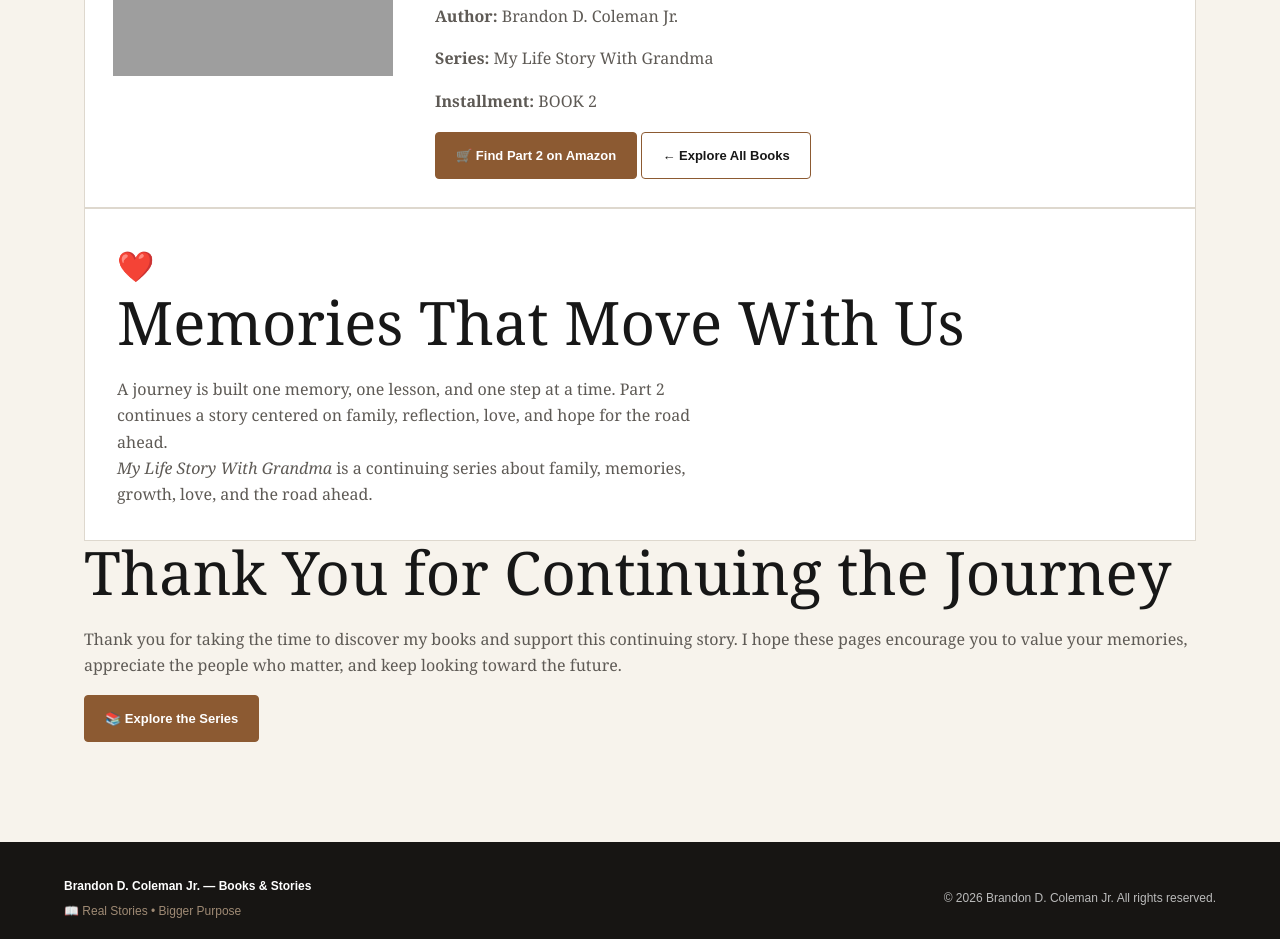
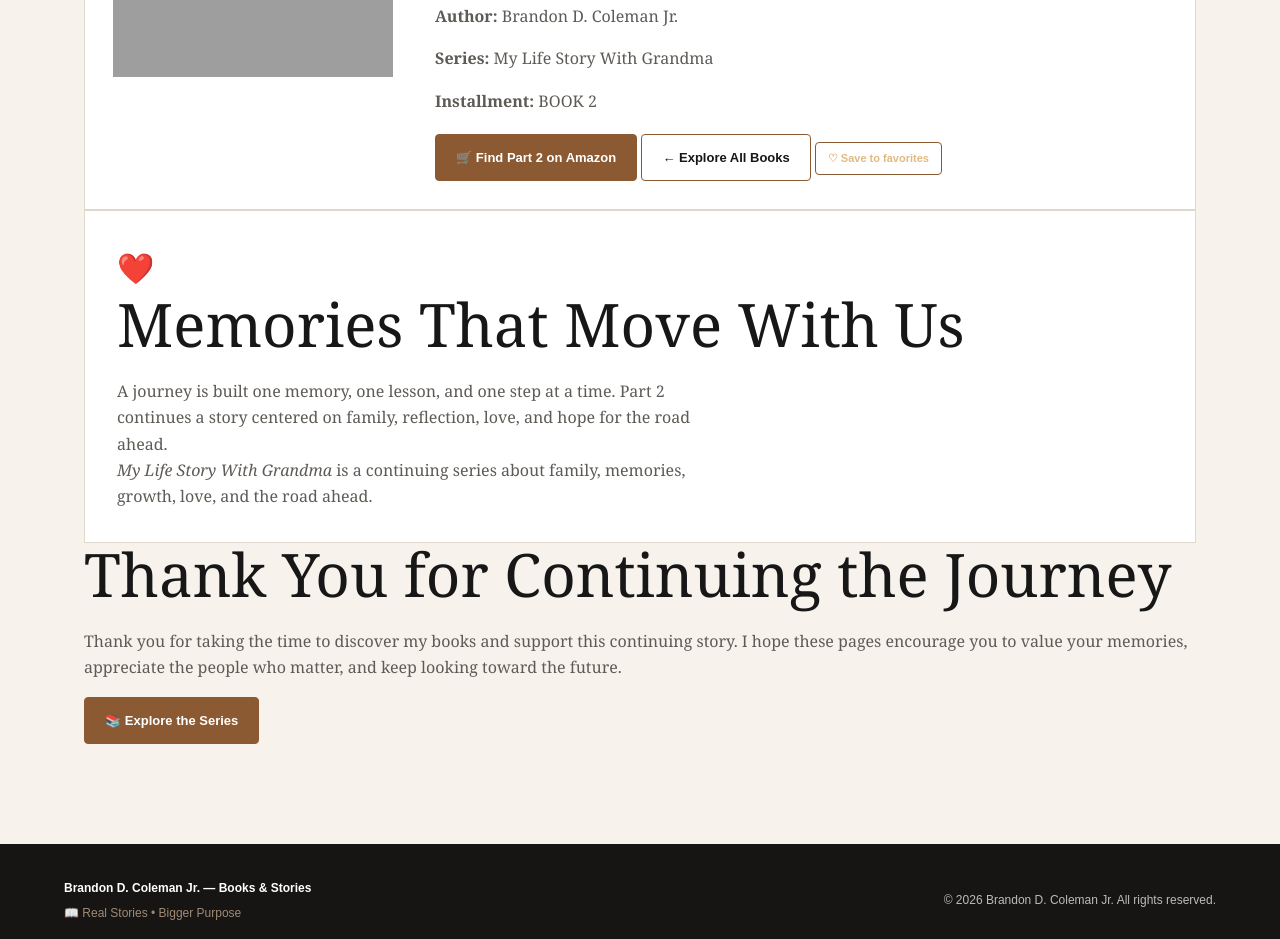
Before and after one commit to dospatch/brandon-books-stories-bot, a website: page website/book-2.html in a window 1280 px wide. Shown: the part 1093-2032 px from the top of the page. Drawn offline with Linux system fonts and the light colour scheme; grey boxes are pictures that could not be loaded.

Commit message:
Add reader favorite control to Book 2 detail page

```diff
--- a/website/book-2.html
+++ b/website/book-2.html
@@ -53,7 +53,7 @@
                     <div class="book-actions">
                         <a class="button primary" href="https://www.amazon.com/dp/B0HKT3GKM" target="_blank" rel="noopener noreferrer">🛒 Find Part 2 on Amazon</a>
                         <a class="button secondary" href="index.html#books">← Explore All Books</a>
-                    </div>
+                    <button class="button secondary favorite-toggle" type="button" data-favorite-book="book-2" aria-pressed="false">♡ Save to favorites</button></div>
                 </div>
             </div>
             <section class="update-panel" aria-labelledby="series-message-title">
```
